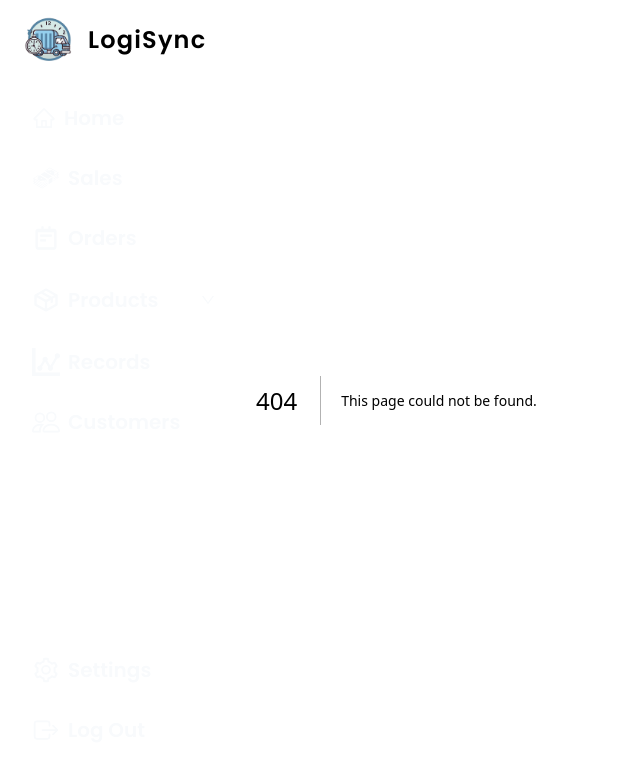
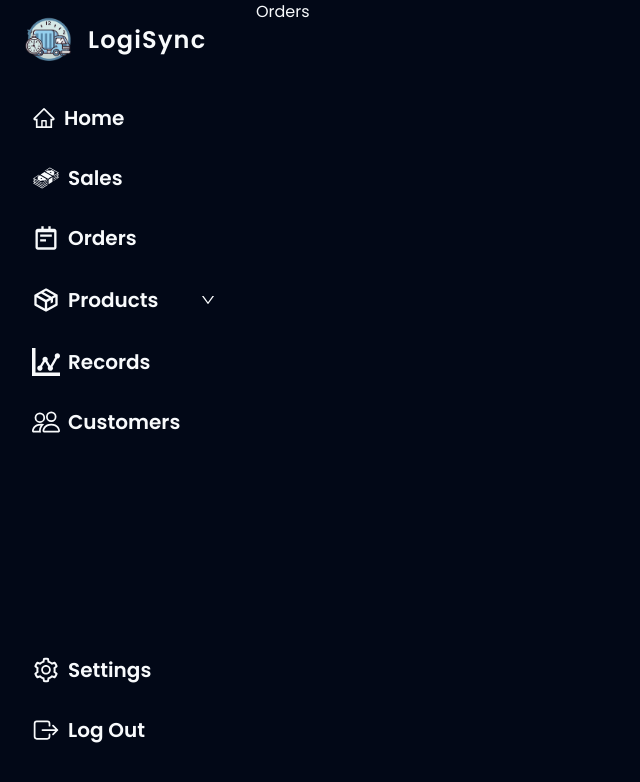
Before and after one commit to NotSugat/dashboard, a Next.js app: page /orders in a window 1280 px wide. Before the commit this address had no page. Shown: the top 782 px of the page, without its empty margins (0-640 px from the left). Built offline with nearby package versions, Linux system fonts and the light colour scheme.

Commit message:
upgraded next 13.4 to 13.5

```diff
--- a/package.json
+++ b/package.json
@@ -44,7 +44,7 @@
     "lucide-react": "^0.272.0",
     "mongodb": "^6.0.0",
     "mongoose": "^7.5.1",
-    "next": "13.4.19",
+    "next": "latest",
     "postcss": "8.4.29",
     "react": "18.2.0",
     "react-chartjs-2": "^5.2.0",
--- a/src/app/components/Navbar.tsx
+++ b/src/app/components/Navbar.tsx
@@ -21,7 +21,7 @@ const Navbar = () => {
           afterSignOutUrl="/sign-in"
           appearance={{
             elements: {
-              avatarBox: "h-12 w-12",
+              avatarBox: "h-10 w-10",
             },
           }}
         />
--- /dev/null
+++ b/src/app/orders/page.tsx
@@ -0,0 +1,5 @@
+const Orders = () => {
+  return <div>Orders</div>;
+};
+
+export default Orders;
```
Also changed, not shown: 1 other file (tests, documents, lock files or other folders).
